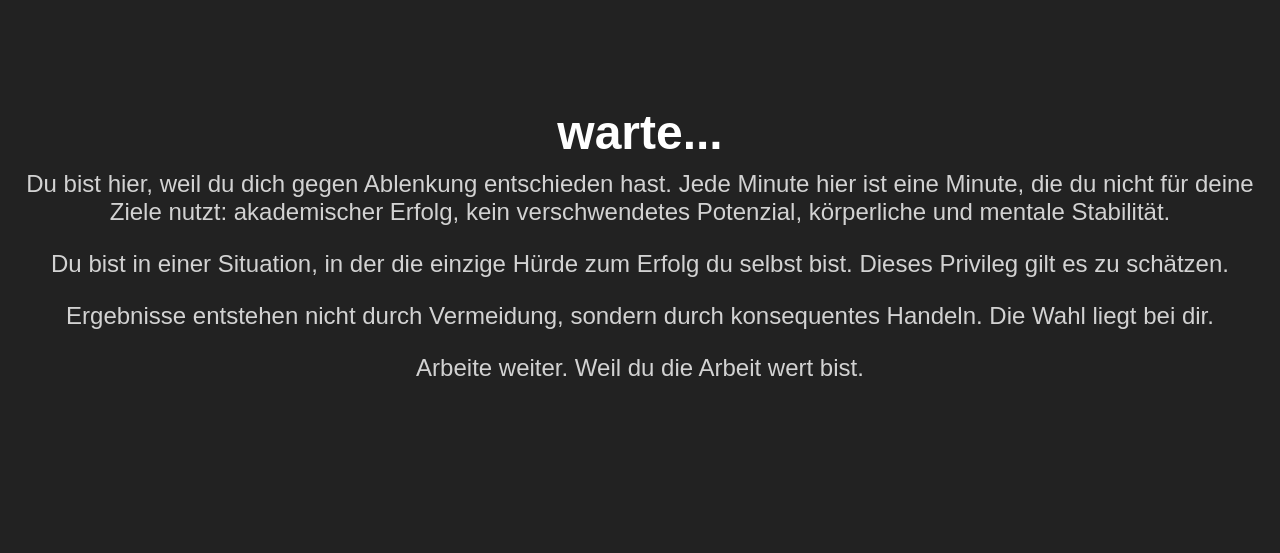
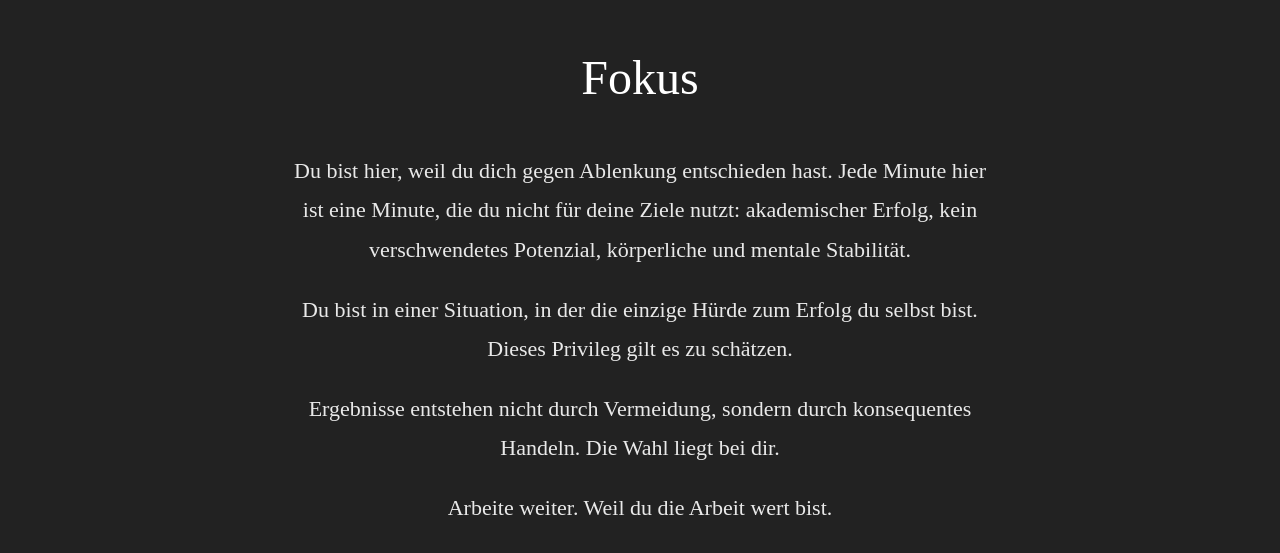
Before and after one commit to florianhohmann/webblockweiterleitung, a plain HTML site: page index.html in a window 1280 px wide. Shown: the part 145-698 px from the top of the page. Drawn offline with Linux system fonts and the light colour scheme.

Commit message:
Update index.html

```diff
--- a/index.html
+++ b/index.html
@@ -2,6 +2,7 @@
 <html lang="de">
 <head>
     <meta charset="UTF-8">
+    <meta name="viewport" content="width=device-width, initial-scale=1.0">
     <title>Fokus</title>
     <style>
         body {
@@ -10,27 +11,32 @@
             align-items: center;
             height: 100vh;
             margin: 0;
-            background-color: #222; /* Dunkler Hintergrund */
-            font-family: 'Arial', sans-serif;
-            color: #fff; /* Weißer Text */
+            background-color: #222;
+            font-family: 'Times New Roman', serif;
+            color: #fff;
             text-align: center;
+            padding: 20px;
+        }
+        .container {
+            max-width: 700px;
+            line-height: 1.8;
         }
         h1 {
             font-size: 48px;
-            font-weight: bold;
-            margin: 0;
+            font-weight: normal;
+            margin-bottom: 30px;
         }
         p {
-            font-size: 24px;
-            margin-top: 10px;
-            opacity: 0.8; /* Leichte Transparenz */
+            font-size: 22px;
+            margin: 20px 0;
+            opacity: 0.9;
         }
     </style>
 </head>
 <body>
-    <div>
-        <h1>warte...</h1>
-<p>Du bist hier, weil du dich gegen Ablenkung entschieden hast. Jede Minute hier ist eine Minute, die du nicht für deine Ziele nutzt: akademischer Erfolg, kein verschwendetes Potenzial, körperliche und mentale Stabilität.</p>
+    <div class="container">
+        <h1>Fokus</h1>
+        <p>Du bist hier, weil du dich gegen Ablenkung entschieden hast. Jede Minute hier ist eine Minute, die du nicht für deine Ziele nutzt: akademischer Erfolg, kein verschwendetes Potenzial, körperliche und mentale Stabilität.</p>
 
         <p>Du bist in einer Situation, in der die einzige Hürde zum Erfolg du selbst bist. Dieses Privileg gilt es zu schätzen.</p>
 
```
